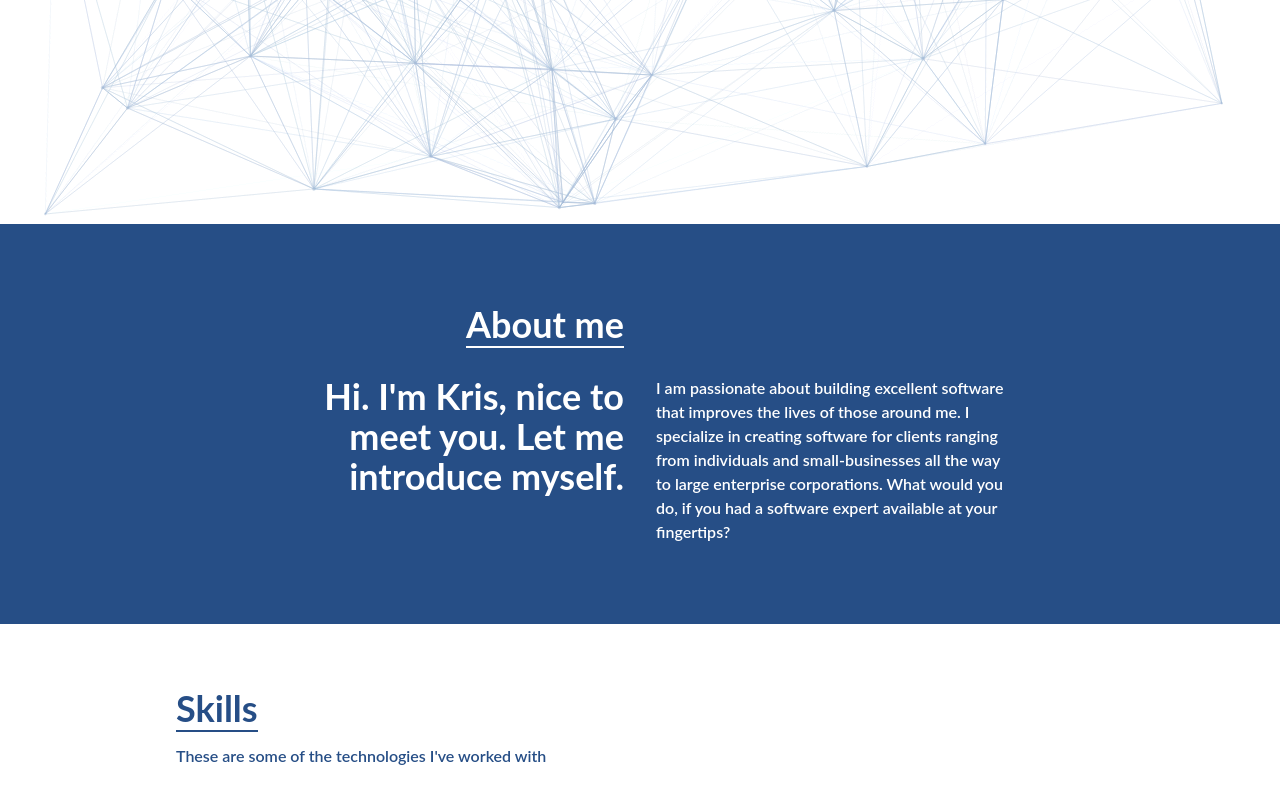
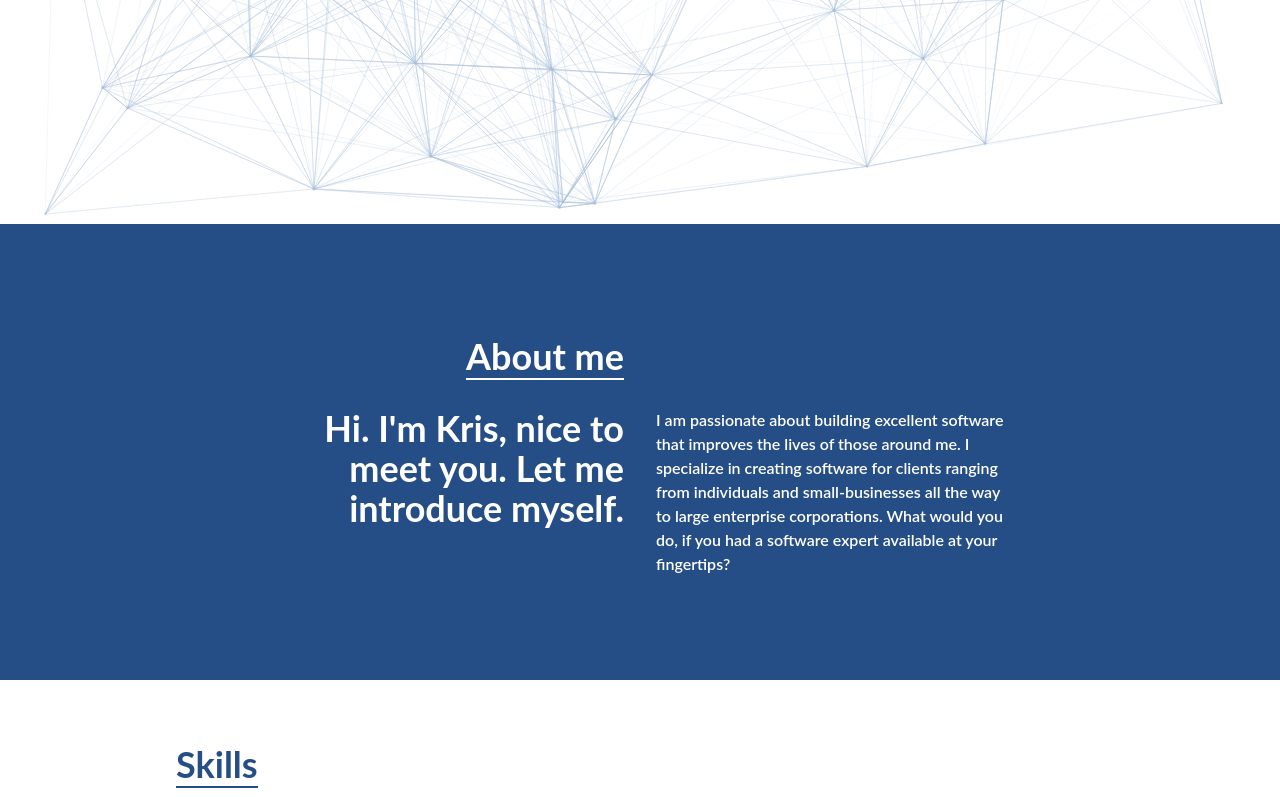
Before and after one commit to krisbaranski/portfolio, a React (Create React App) app: page / in a window 1280 px wide. Shown: the part 576-1373 px from the top of the page. Built offline with nearby package versions, Linux system fonts and the light colour scheme.

Commit message:
style: add padding

```diff
--- a/src/components/Aboutme.js
+++ b/src/components/Aboutme.js
@@ -5,14 +5,14 @@ export const Aboutme = () => {
     <div name="about" className="w-full  text-white ">
       <div className="flex flex-col justify-center items-center w-full py-20 bg-[#264e86]">
         <div className="max-w-[800px] w-full grid grid-cols-2 gap-8">
-          <div className="sm:text-right pb-8 pl-4">
+          <div className="sm:text-right py-8 pl-4">
             <p className="text-4xl font-bold inline border-b-2 border-white">
               About me
             </p>
           </div>
           <div></div>
         </div>
-        <div className="max-w-[600px] md:max-w-[800px] w-full grid sm:grid-cols-2 gap-8 px-6">
+        <div className="max-w-[600px] md:max-w-[800px] w-full grid sm:grid-cols-2 gap-8 px-6 pb-6">
           <div className="sm:text-right text-2xl md:text-4xl font-bold">
             <p>Hi. I'm Kris, nice to meet you. Let me introduce myself.</p>
           </div>
```
